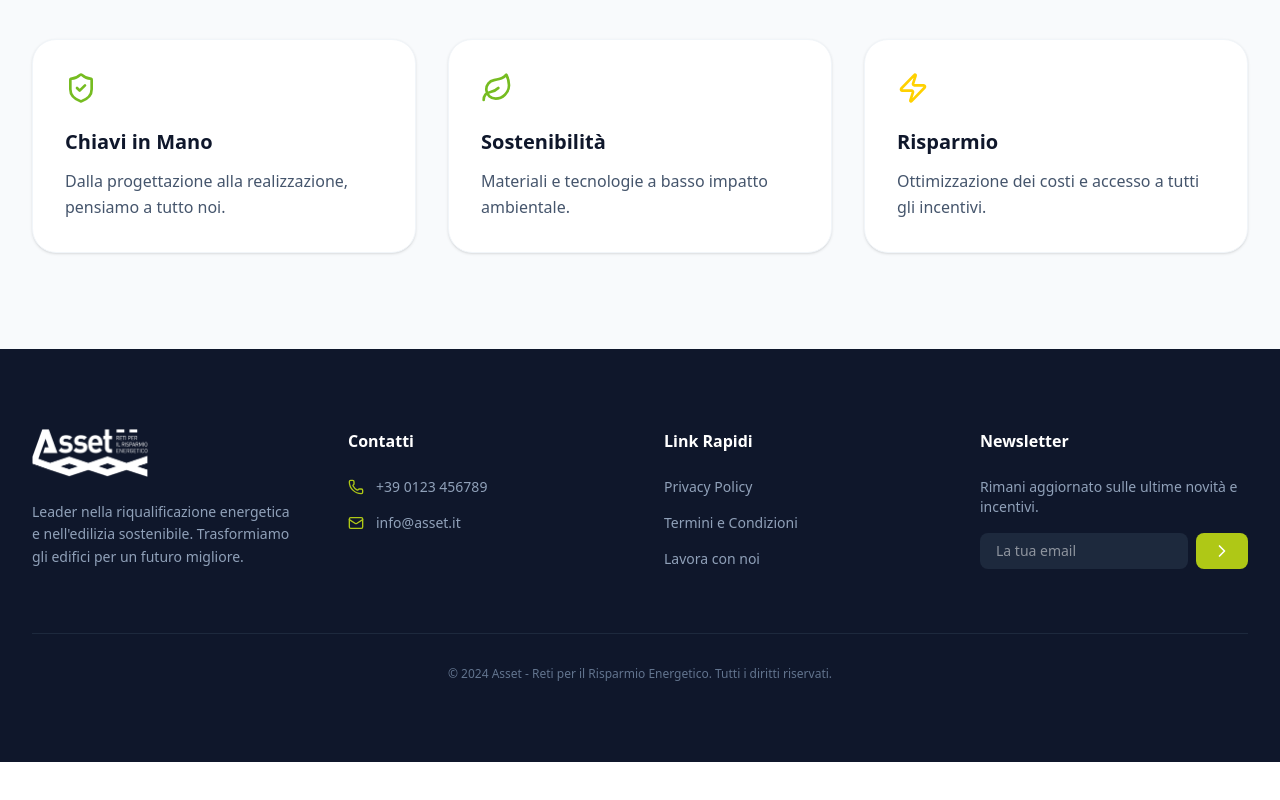
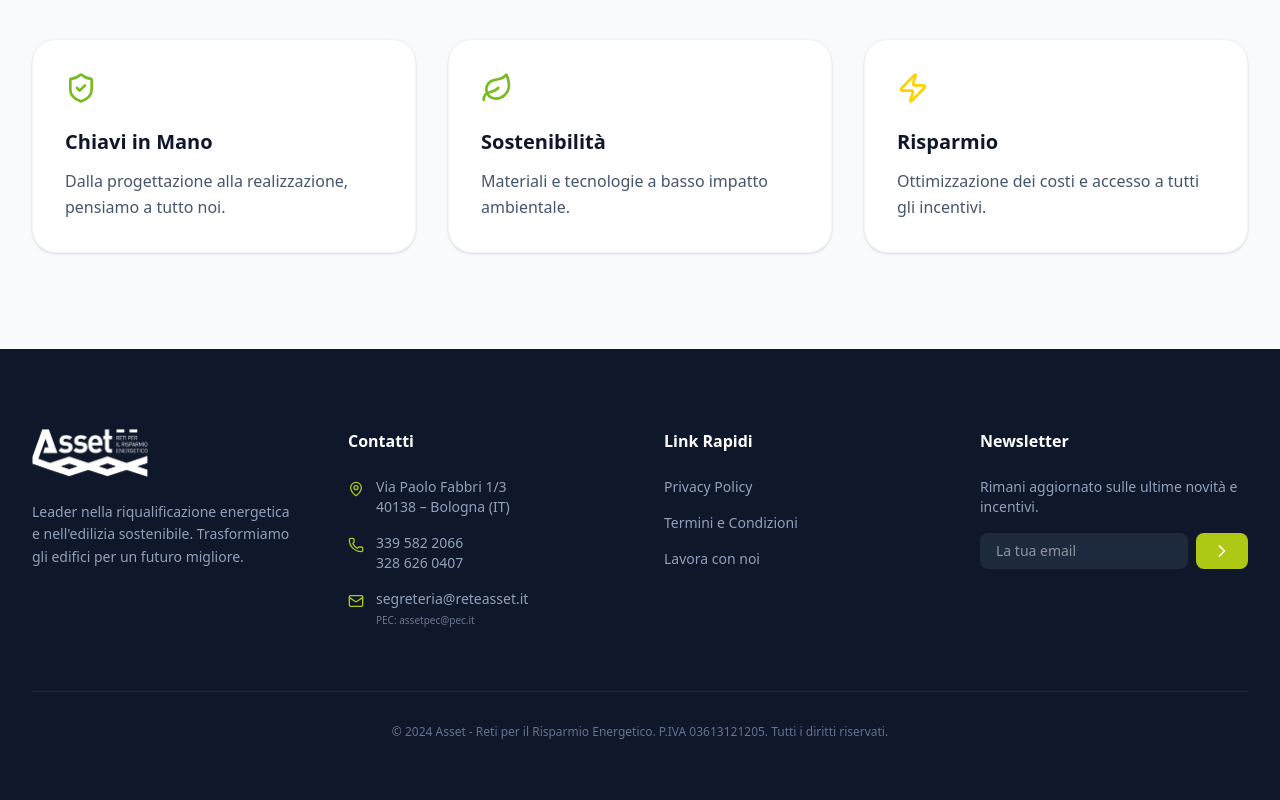
Before and after one commit to umbilu/asset---reti-per-il-risparmio-energetico, a React (Vite) app: page / in a window 1280 px wide. Shown: the part 2570-3370 px from the top of the page. Before the commit the page ends 3332 px from the top, so only its background shows below. Built offline with nearby package versions, Linux system fonts and the light colour scheme.

Commit message:
Update contact information and P.IVA

```diff
--- a/src/App.jsx
+++ b/src/App.jsx
@@ -18,7 +18,8 @@ import {
   X,
   Phone,
   Mail,
-  ArrowRight
+  ArrowRight,
+  MapPin
 } from 'lucide-react';
 
 const sections = [
@@ -307,13 +308,20 @@ export default function App() {
             <div>
               <h4 className="font-bold mb-6">Contatti</h4>
               <ul className="space-y-4 text-slate-400 text-sm">
-                <li className="flex items-center gap-3">
-                  <Phone className="w-4 h-4 text-[#afc816]" />
-                  +39 0123 456789
+                <li className="flex items-start gap-3">
+                  <MapPin className="w-4 h-4 text-[#afc816] mt-1 shrink-0" />
+                  <span>Via Paolo Fabbri 1/3<br />40138 – Bologna (IT)</span>
                 </li>
-                <li className="flex items-center gap-3">
-                  <Mail className="w-4 h-4 text-[#afc816]" />
-                  info@asset.it
+                <li className="flex items-start gap-3">
+                  <Phone className="w-4 h-4 text-[#afc816] mt-1 shrink-0" />
+                  <span>339 582 2066<br />328 626 0407</span>
+                </li>
+                <li className="flex items-start gap-3">
+                  <Mail className="w-4 h-4 text-[#afc816] mt-1 shrink-0" />
+                  <div className="flex flex-col gap-1">
+                    <a href="mailto:segreteria@reteasset.it" className="hover:text-white transition-colors">segreteria@reteasset.it</a>
+                    <a href="mailto:assetpec@pec.it" className="hover:text-white transition-colors text-[10px] opacity-70">PEC: assetpec@pec.it</a>
+                  </div>
                 </li>
               </ul>
             </div>
@@ -344,7 +352,7 @@ export default function App() {
           </div>
 
           <div className="pt-8 border-t border-slate-800 text-center text-slate-500 text-xs">
-            © 2024 Asset - Reti per il Risparmio Energetico. Tutti i diritti riservati.
+            © 2024 Asset - Reti per il Risparmio Energetico. P.IVA 03613121205. Tutti i diritti riservati.
           </div>
         </div>
       </footer>
```
